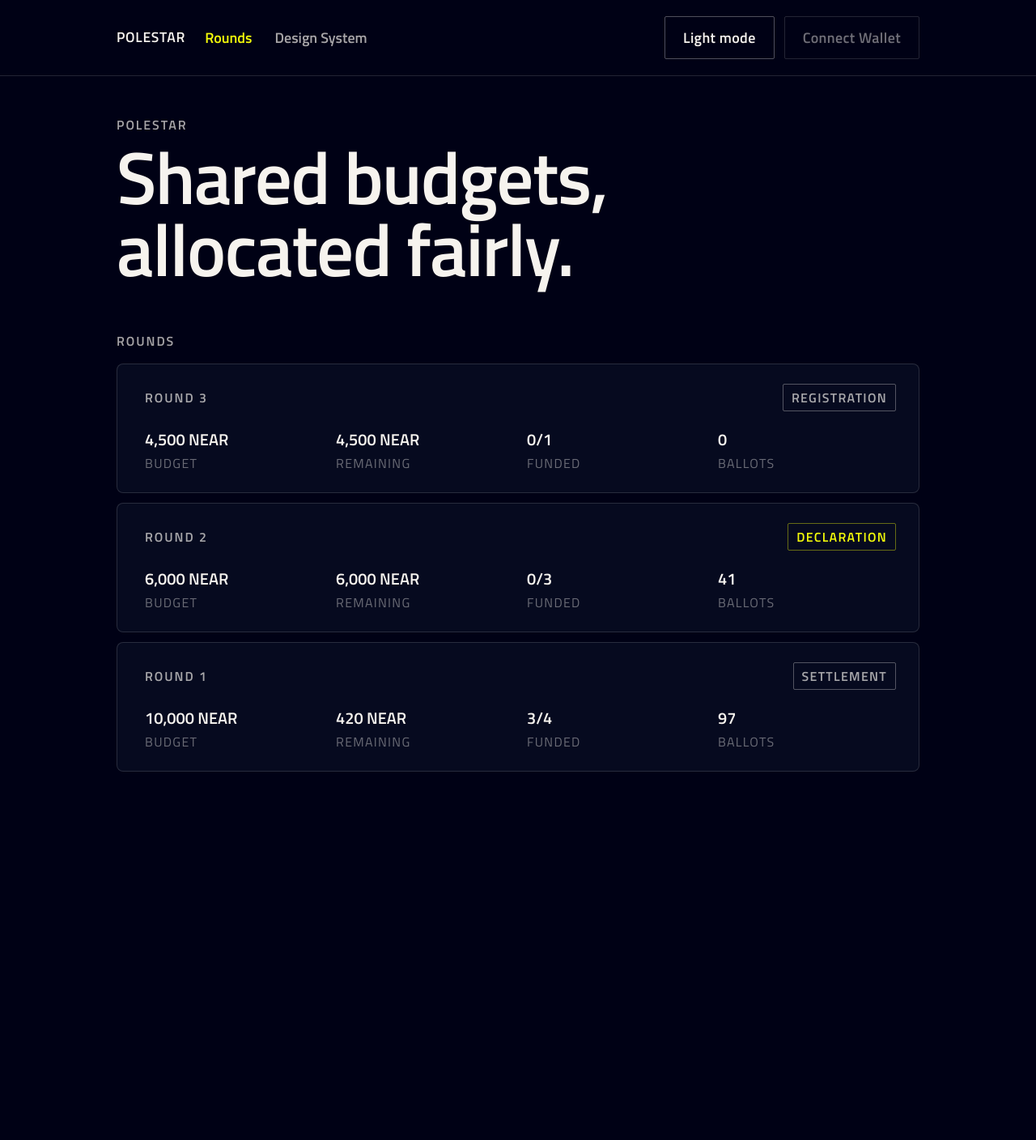
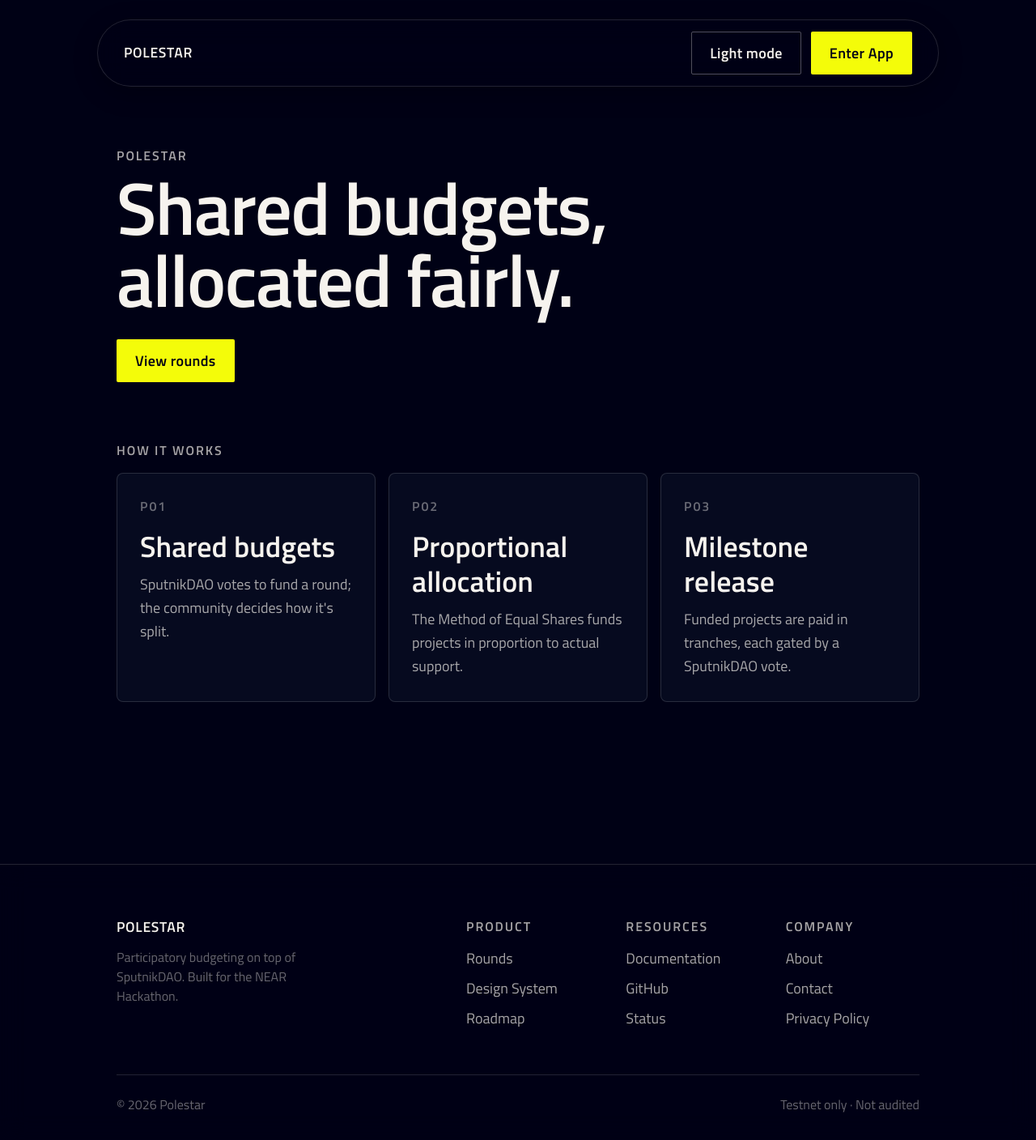
Before and after one commit to maelstrom0x8/polestar, a React (Vite) app in the folder psui/: page / in a window 1280 px wide. Shown: the whole page at 81% size. Before the commit the page ends 1073 px from the top, so only its background shows below. Built offline with nearby package versions, Linux system fonts and the light colour scheme.

Commit message:
Add standalone landing page with floating nav

```diff
--- a/psui/src/App.tsx
+++ b/psui/src/App.tsx
@@ -1,5 +1,6 @@
 import { Route, Routes } from "react-router-dom";
 import { AppShell } from "./components/layout/AppShell";
+import { LandingPage } from "./pages/LandingPage";
 import { RoundsPage } from "./pages/RoundsPage";
 import { RoundDetailPage } from "./pages/RoundDetailPage";
 import { DesignSystemPage } from "./pages/DesignSystemPage";
@@ -7,8 +8,9 @@ import { DesignSystemPage } from "./pages/DesignSystemPage";
 export default function App() {
   return (
     <Routes>
+      <Route path="/" element={<LandingPage />} />
       <Route element={<AppShell />}>
-        <Route path="/" element={<RoundsPage />} />
+        <Route path="/rounds" element={<RoundsPage />} />
         <Route path="/rounds/:id" element={<RoundDetailPage />} />
         <Route path="/design-system" element={<DesignSystemPage />} />
       </Route>
--- /dev/null
+++ b/psui/src/components/layout/LandingFooter.tsx
@@ -0,0 +1,88 @@
+import { Link } from "react-router-dom";
+
+interface FooterLink {
+  label: string;
+  to: string;
+}
+
+interface FooterColumn {
+  heading: string;
+  links: FooterLink[];
+}
+
+const FOOTER_COLUMNS: FooterColumn[] = [
+  {
+    heading: "Product",
+    links: [
+      { label: "Rounds", to: "/rounds" },
+      { label: "Design System", to: "/design-system" },
+      { label: "Roadmap", to: "#" },
+    ],
+  },
+  {
+    heading: "Resources",
+    links: [
+      { label: "Documentation", to: "#" },
+      { label: "GitHub", to: "#" },
+      { label: "Status", to: "#" },
+    ],
+  },
+  {
+    heading: "Company",
+    links: [
+      { label: "About", to: "#" },
+      { label: "Contact", to: "#" },
+      { label: "Privacy Policy", to: "#" },
+    ],
+  },
+];
+
+function FooterLinkItem({ link }: { link: FooterLink }) {
+  if (link.to.startsWith("/")) {
+    return (
+      <Link to={link.to} className="landing-footer__link">
+        {link.label}
+      </Link>
+    );
+  }
+  return (
+    <a href={link.to} className="landing-footer__link">
+      {link.label}
+    </a>
+  );
+}
+
+export function LandingFooter() {
+  return (
+    <footer className="landing-footer">
+      <div className="landing-footer__inner">
+        <div className="landing-footer__top">
+          <div className="landing-footer__brand">
+            <span className="nav__brand">POLESTAR</span>
+            <p className="landing-footer__meta" style={{ marginTop: 12 }}>
+              Participatory budgeting on top of SputnikDAO. Built for the NEAR Hackathon.
+            </p>
+          </div>
+
+          <div className="landing-footer__grid">
+            {FOOTER_COLUMNS.map((column) => (
+              <div className="landing-footer__column" key={column.heading}>
+                <span className="label">{column.heading}</span>
+                <nav>
+                  {column.links.map((link) => (
+                    <FooterLinkItem key={link.label} link={link} />
+                  ))}
+                </nav>
+              </div>
+            ))}
+          </div>
+        </div>
+
+        <div className="landing-footer__bottom">
+          <span className="landing-footer__meta">&copy; 2026 Polestar</span>
+          <span className="landing-footer__meta">Testnet only &middot; Not audited</span>
+        </div>
+      </div>
+    </footer>
+  );
+}
--- /dev/null
+++ b/psui/src/components/layout/LandingNav.tsx
@@ -0,0 +1,20 @@
+import { Link } from "react-router-dom";
+import { ThemeToggle } from "../ThemeToggle";
+
+export function LandingNav() {
+  return (
+    <div className="landing-nav-wrap">
+      <header className="landing-nav">
+        <div className="landing-nav__inner">
+          <span className="nav__brand">POLESTAR</span>
+          <div className="nav__actions">
+            <ThemeToggle />
+            <Link to="/rounds" className="btn btn-primary">
+              Enter App
+            </Link>
+          </div>
+        </div>
+      </header>
+    </div>
+  );
+}
--- a/psui/src/components/layout/Nav.tsx
+++ b/psui/src/components/layout/Nav.tsx
@@ -16,7 +16,7 @@ export function Nav() {
           POLESTAR
         </NavLink>
         <nav className="nav__links">
-          <NavLink to="/" end className={linkClassName}>
+          <NavLink to="/rounds" className={linkClassName}>
             Rounds
           </NavLink>
           <NavLink to="/design-system" className={linkClassName}>
--- a/psui/src/index.css
+++ b/psui/src/index.css
@@ -371,6 +371,112 @@ button {
   border-bottom-color: var(--border-strong);
 }
 
+/* Landing page — glass chrome, distinct from the flat app shell above */
+
+.landing-nav-wrap {
+  position: fixed;
+  top: 24px;
+  left: 0;
+  right: 0;
+  z-index: 20;
+  display: flex;
+  justify-content: center;
+  padding: 0 24px;
+  pointer-events: none;
+}
+
+.landing-nav {
+  pointer-events: auto;
+  width: 100%;
+  max-width: 1040px;
+  border-radius: 9999px;
+  background: color-mix(in srgb, var(--bg-primary) 62%, transparent);
+  backdrop-filter: blur(16px);
+  -webkit-backdrop-filter: blur(16px);
+  border: 1px solid var(--border);
+  box-shadow: 0 8px 30px rgba(0, 0, 0, 0.25);
+}
+
+.landing-nav__inner {
+  padding: 14px 32px;
+  display: flex;
+  align-items: center;
+  justify-content: space-between;
+  gap: 24px;
+}
+
+.landing-main {
+  max-width: 1040px;
+  margin: 0 auto;
+  padding: 180px 24px 0;
+}
+
+.landing-footer {
+  margin-top: 80px;
+  background: color-mix(in srgb, var(--bg-primary) 62%, transparent);
+  backdrop-filter: blur(16px);
+  -webkit-backdrop-filter: blur(16px);
+  border-top: 1px solid var(--border);
+}
+
+.landing-footer__inner {
+  max-width: 1040px;
+  margin: 0 auto;
+  padding: 64px 24px 32px;
+}
+
+.landing-footer__top {
+  display: flex;
+  justify-content: space-between;
+  gap: 48px;
+  flex-wrap: wrap;
+}
+
+.landing-footer__brand {
+  max-width: 280px;
+}
+
+.landing-footer__grid {
+  display: grid;
+  grid-template-columns: repeat(auto-fit, minmax(140px, 1fr));
+  gap: 32px;
+  flex: 1;
+  max-width: 560px;
+}
+
+.landing-footer__column nav {
+  display: flex;
+  flex-direction: column;
+  gap: 10px;
+  margin-top: 14px;
+}
+
+.landing-footer__link {
+  display: block;
+  font-size: var(--text-small);
+  color: var(--text-secondary);
+  transition: color var(--duration-hover) var(--ease-reveal);
+}
+
+.landing-footer__link:hover {
+  color: var(--text-primary);
+}
+
+.landing-footer__bottom {
+  margin-top: 56px;
+  padding-top: 24px;
+  border-top: 1px solid var(--border);
+  display: flex;
+  justify-content: space-between;
+  flex-wrap: wrap;
+  gap: 12px;
+}
+
+.landing-footer__meta {
+  color: var(--text-muted);
+  font-size: var(--text-label);
+}
+
 .nav__inner {
   max-width: 1040px;
   margin: 0 auto;
--- /dev/null
+++ b/psui/src/pages/LandingPage.tsx
@@ -0,0 +1,62 @@
+import { Link } from "react-router-dom";
+import { LandingNav } from "../components/layout/LandingNav";
+import { LandingFooter } from "../components/layout/LandingFooter";
+import { RevealCard } from "../components/RevealCard";
+
+const HOW_IT_WORKS = [
+  {
+    index: "P01",
+    title: "Shared budgets",
+    body: "SputnikDAO votes to fund a round; the community decides how it's split.",
+  },
+  {
+    index: "P02",
+    title: "Proportional allocation",
+    body: "The Method of Equal Shares funds projects in proportion to actual support.",
+  },
+  {
+    index: "P03",
+    title: "Milestone release",
+    body: "Funded projects are paid in tranches, each gated by a SputnikDAO vote.",
+  },
+];
+
+export function LandingPage() {
+  return (
+    <div>
+      <LandingNav />
+      <main className="landing-main" style={{ paddingBottom: 120 }}>
+        <section style={{ marginBottom: 72 }}>
+          <span className="label">Polestar</span>
+          <h1 className="display" style={{ marginTop: 8 }}>
+            Shared budgets,
+            <br />
+            allocated fairly.
+          </h1>
+          <div style={{ marginTop: 28 }}>
+            <Link to="/rounds" className="btn btn-primary">
+              View rounds
+            </Link>
+          </div>
+        </section>
+
+        <section>
+          <span className="label">How it works</span>
+          <div
+            style={{
+              marginTop: 16,
+              display: "grid",
+              gridTemplateColumns: "repeat(auto-fit, minmax(260px, 1fr))",
+              gap: 16,
+            }}
+          >
+            {HOW_IT_WORKS.map((item) => (
+              <RevealCard key={item.index} {...item} />
+            ))}
+          </div>
+        </section>
+      </main>
+      <LandingFooter />
+    </div>
+  );
+}
--- a/psui/src/pages/RoundDetailPage.tsx
+++ b/psui/src/pages/RoundDetailPage.tsx
@@ -14,7 +14,7 @@ export function RoundDetailPage() {
     return (
       <div className="page">
         <p style={{ marginBottom: 20 }}>Round not found.</p>
-        <Link to="/" className="btn btn-secondary">
+        <Link to="/rounds" className="btn btn-secondary">
           Back to rounds
         </Link>
       </div>
@@ -23,7 +23,7 @@ export function RoundDetailPage() {
 
   return (
     <div className="page">
-      <Link to="/" className="label" style={{ display: "inline-block", marginBottom: 24 }}>
+      <Link to="/rounds" className="label" style={{ display: "inline-block", marginBottom: 24 }}>
         &larr; All rounds
       </Link>
 
--- a/psui/src/pages/RoundsPage.tsx
+++ b/psui/src/pages/RoundsPage.tsx
@@ -4,19 +4,14 @@ import { RoundList } from "../components/rounds/RoundList";
 export function RoundsPage() {
   return (
     <div className="page">
-      <section style={{ marginBottom: 56 }}>
+      <section style={{ marginBottom: 32 }}>
         <span className="label">Polestar</span>
-        <h1 className="display" style={{ marginTop: 8 }}>
-          Shared budgets,
-          <br />
-          allocated fairly.
+        <h1 className="h1" style={{ marginTop: 8 }}>
+          Rounds
         </h1>
       </section>
 
-      <section>
-        <span className="label">Rounds</span>
-        <RoundList rounds={ROUNDS} />
-      </section>
+      <RoundList rounds={ROUNDS} />
     </div>
   );
 }
```
